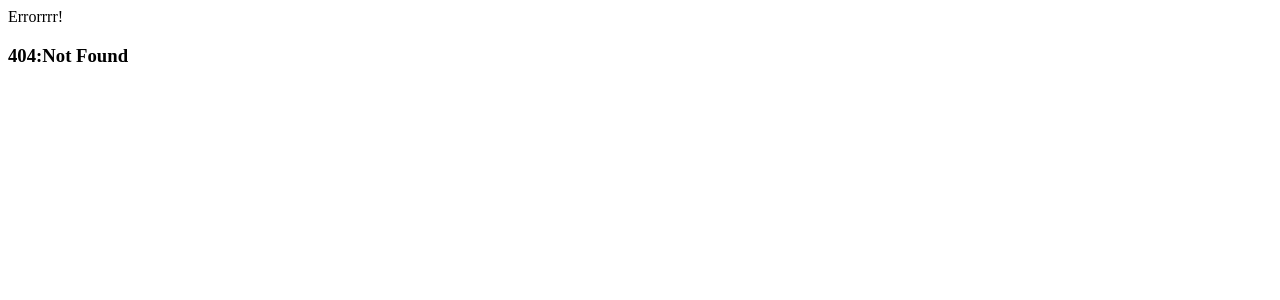
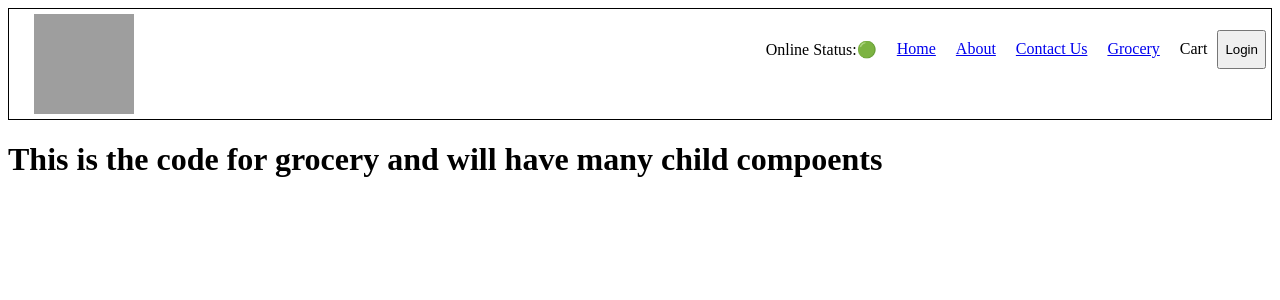
Before and after one commit to SonamAgarwal1/Yummy-Tummy-Food-ordering, a React (Vite) app: page /grocery in a window 1280 px wide. Before the commit this address had no page. Shown: the top 300 px of the page. Built offline with nearby package versions, Linux system fonts and the light colour scheme; grey boxes are pictures that could not be loaded.

Commit message:
Lazy loading/ Dynamic Bundling

```diff
--- a/src/App.js
+++ b/src/App.js
@@ -1,4 +1,4 @@
-import React from "react";
+import React, { lazy, Suspense } from "react";
 import ReactDOM from "react-dom/client";
 import Header from "./components/Header";
 import Body from "./components/Body";
@@ -7,6 +7,8 @@ import About from "./components/About";
 import Error from "./components/Error";
 import Contact from "./components/Contact";
 import ResturantMenu from "./components/ResturantMenu";
+
+const Grocery = lazy(() => import("./components/Grocery"));
 
 const AppLayout = () => {
   return (
@@ -25,6 +27,14 @@ const appRouter = createBrowserRouter([
       { path: "/", element: <Body /> },
       { path: "/about", element: <About /> },
       { path: "/contact", element: <Contact /> },
+      {
+        path: "/grocery",
+        element: (
+          <Suspense fallback={<h1>Loading..</h1>}>
+            <Grocery />
+          </Suspense>
+        ),
+      },
       { path: "/resturants/:resId", element: <ResturantMenu /> },
     ],
     errorElement: <Error />,
--- /dev/null
+++ b/src/components/Grocery.js
@@ -0,0 +1,5 @@
+const Grocery = () => (
+  <h1> This is the code for grocery and will have many child compoents </h1>
+);
+
+export default Grocery;
--- a/src/components/Header.js
+++ b/src/components/Header.js
@@ -21,6 +21,9 @@ const Header = () => {
           <li>
             <Link to="/contact">Contact Us</Link>
           </li>
+          <li>
+            <Link to="/grocery">Grocery</Link>
+          </li>
           <li>Cart</li>
           <button
             onClick={() => {
```
